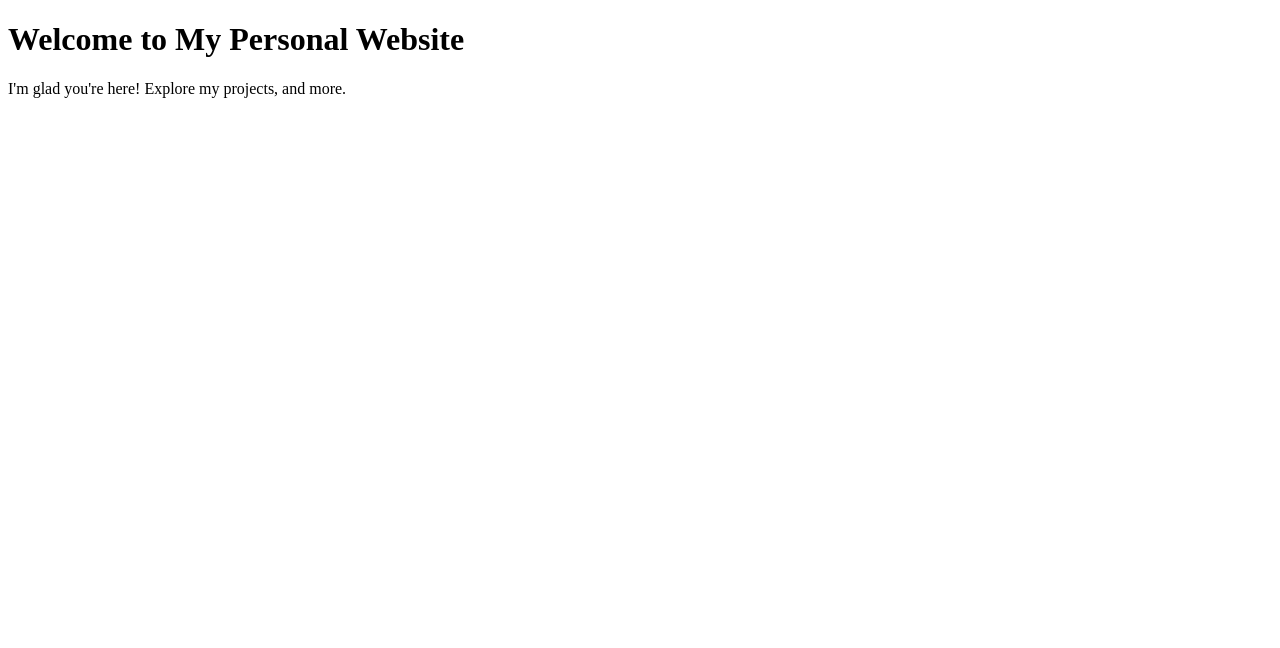
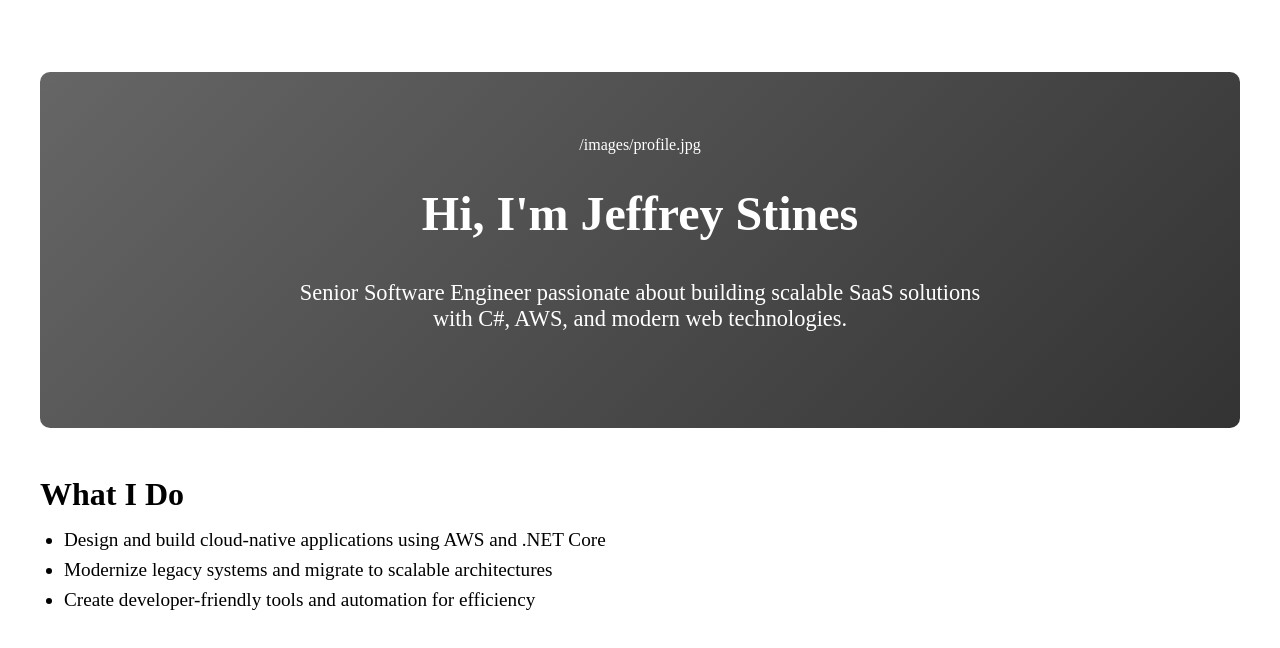
Before and after one commit to jmstines/stines-solutions-react, a Next.js app: page /Home in a window 1280 px wide. Shown: the top 648 px of the page. Built offline with nearby package versions, Linux system fonts and the light colour scheme.

Commit message:
Update Home page and fix Projects missing image

```diff
--- a/src/pages/Home.tsx
+++ b/src/pages/Home.tsx
@@ -3,10 +3,35 @@ import './_pageStyles.css'
 export default function Home() {
   return (
     <div className="home-container">
-      <h1 className="heading-primary">Welcome to My Personal Website</h1>
-      <p className="intro-text">
-        I'm glad you're here! Explore my projects, and more.
-      </p>
+      {/* Hero Section */}
+      <header className="home-hero">
+        /images/profile.jpg
+        <h1 className="heading-primary">Hi, I'm Jeffrey Stines</h1>
+        <p className="intro-text">
+          Senior Software Engineer passionate about building scalable SaaS
+          solutions with C#, AWS, and modern web technologies.
+        </p>
+        <div className="home-actions">
+          {/* /aboutAbout Me</a>
+          /projectsView Projects</a> */}
+        </div>
+      </header>
+
+      {/* Highlights Section */}
+      <section className="home-highlights">
+        <h2>What I Do</h2>
+        <ul>
+          <li>
+            Design and build cloud-native applications using AWS and .NET Core
+          </li>
+          <li>
+            Modernize legacy systems and migrate to scalable architectures
+          </li>
+          <li>
+            Create developer-friendly tools and automation for efficiency
+          </li>
+        </ul>
+      </section>
     </div>
   );
 }
--- a/src/pages/_pageStyles.css
+++ b/src/pages/_pageStyles.css
@@ -52,3 +52,85 @@
     color: rgba(var(--themeColor), 1);
     background: #fff;
 }
+
+/* Container */
+.home-container {
+  text-align: center;
+  padding: 4rem 2rem;
+  max-width: 1200px;
+  margin: 0 auto;
+}
+
+/* Hero Section */
+.home-hero {
+  background: linear-gradient(135deg, #666, #333);
+  color: #fff;
+  padding: 4rem 2rem;
+  border-radius: 10px;
+  display: flex;
+  flex-direction: column;
+  align-items: center;
+}
+
+.hero-image {
+  width: 150px;
+  height: 150px;
+  border-radius: 50%;
+  object-fit: cover;
+  margin-bottom: 1.5rem;
+  border: 4px solid #fff;
+}
+
+.heading-primary {
+  font-size: 3rem;
+  margin-bottom: 1rem;
+}
+
+.intro-text {
+  font-size: 1.4rem;
+  max-width: 700px;
+  margin-bottom: 2rem;
+}
+
+/* Buttons */
+.home-actions {
+  display: flex;
+  gap: 1rem;
+}
+
+/* Highlights Section */
+.home-highlights {
+  text-align: left;
+  margin-top: 3rem;
+}
+
+.home-highlights h2 {
+  font-size: 2rem;
+  margin-bottom: 1rem;
+}
+
+.home-highlights ul {
+  list-style-type: disc;
+  padding-left: 1.5rem;
+}
+
+.home-highlights li {
+  margin-bottom: 0.5rem;
+  font-size: 1.2rem;
+}
+
+/* Responsive Design */
+@media (max-width: 768px) {
+  .heading-primary {
+    font-size: 2.2rem;
+  }
+
+  .intro-text {
+    font-size: 1.2rem;
+  }
+
+  .home-actions {
+    flex-direction: column;
+    gap: 1rem;
+  }
+}
```
Also changed, not shown: public/assets/mock.png (renamed from assets/mock.png).
